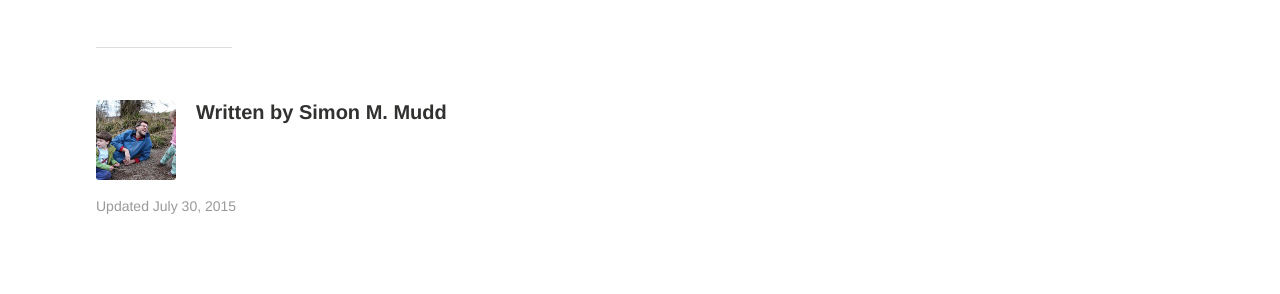
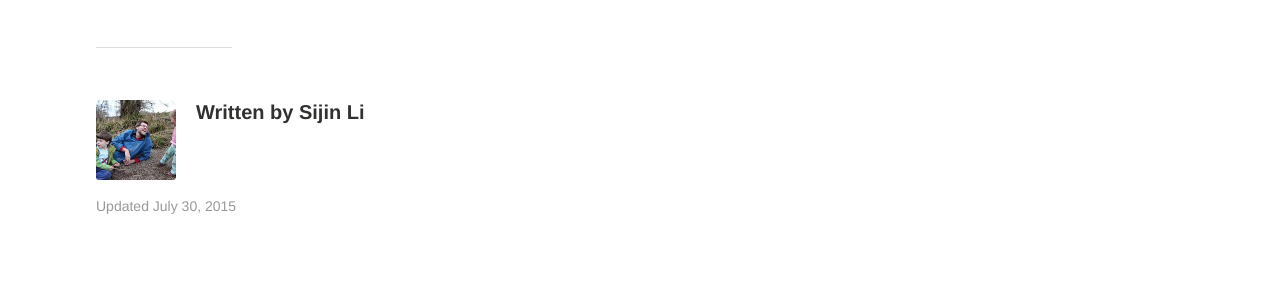
Before and after one commit to Sijin-Li/Sijin-Li.github.io, a Jekyll site: the page built from _posts/group/2015-07-05-Noorzalianee-Ghazali.md, in a window 1280 px wide. Shown: the part 825-1119 px from the top of the page. Built offline with Jekyll 4.4.1, drawn with Linux system fonts in a browser that asks for light colours; some of the changed lines change nothing that is shown.

Commit message:
Update _config.yml

```diff
--- a/_config.yml
+++ b/_config.yml
@@ -23,16 +23,16 @@ gems:
 
 # Site owner
 owner:
-  name: Simon M. Mudd
-  email: simon.m.mudd@ed.ac.uk
-  twitter: simonmariusmudd
+  name: Sijin Li
+  email: lisijin1411@gmail.com
+  twitter: sijili
   avatar: Simon_Photo_160x160.jpg # 160x160 px image for author byline
 
 # Some testing stuff
 author:
-  name: 'Simon M Mudd'
-  twitter_username: SimonMariusMudd
-  github_username:  simon-m-mudd
+  name: 'Sijin Li'
+  twitter_username: SijinLi
+  github_username:  Sijin-Li
   google_scholar_id: 9iv6l7wAAAAJ
 
 
```
